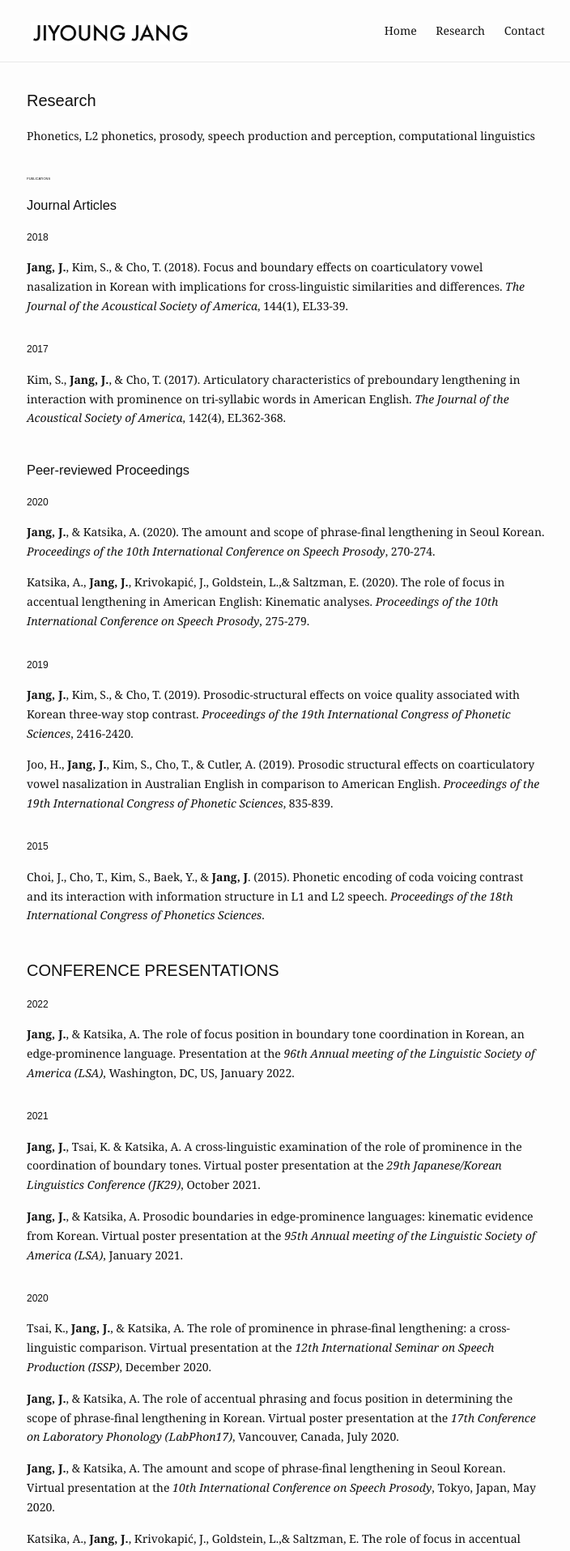
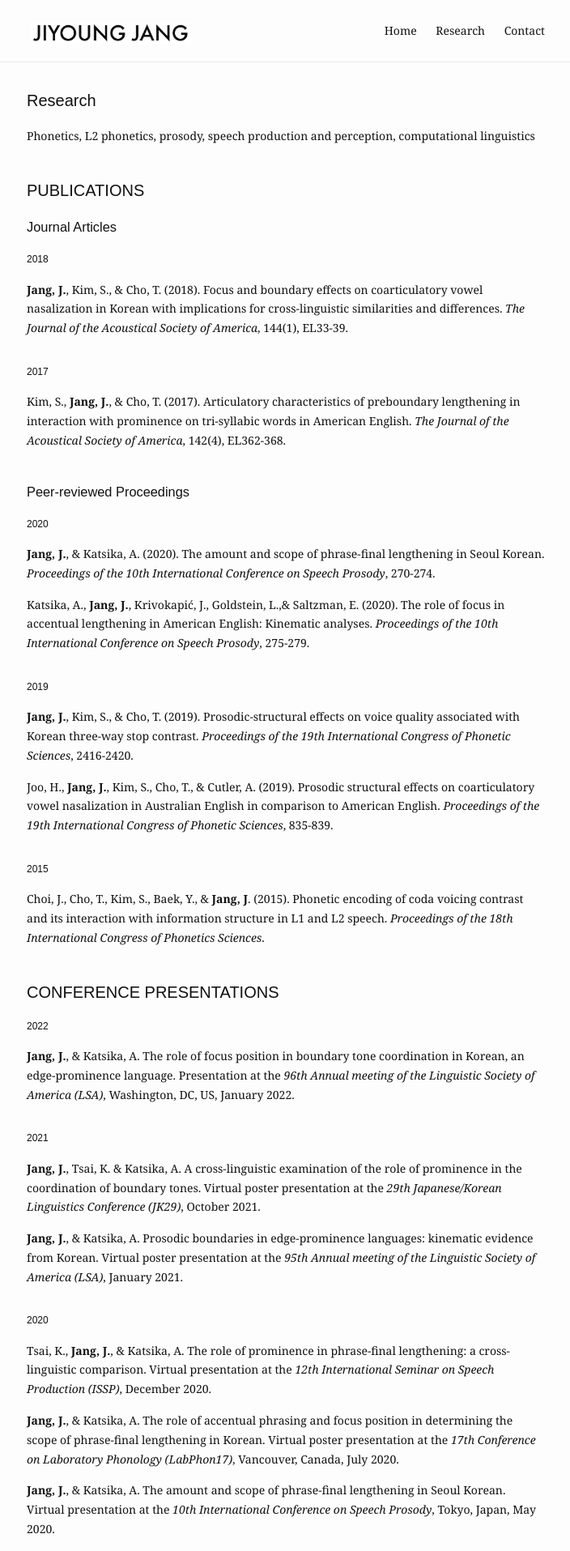
Before and after one commit to jiyoungj/jiyoungj.github.io, a Jekyll site: the page built from research.md, in a window 1280 px wide. Shown: the top 1915 px of the page at 81% size, without its empty margins (287-991 px from the left). Built offline with Jekyll 4.4.1, drawn with Linux system fonts in a browser that asks for light colours.

Commit message:
Update research.md

```diff
--- a/research.md
+++ b/research.md
@@ -9,7 +9,7 @@ Phonetics, L2 phonetics, prosody, speech production and perception, computationa
 
 <h6 style="font-size:5px"><br></h6>
 
-<h1 class="page-heading" style="font-size:4px">PUBLICATIONS</h1>
+<h1 class="page-heading">PUBLICATIONS</h1>
  <h3>Journal Articles</h3>
   <h4>2018</h4>
 
```
